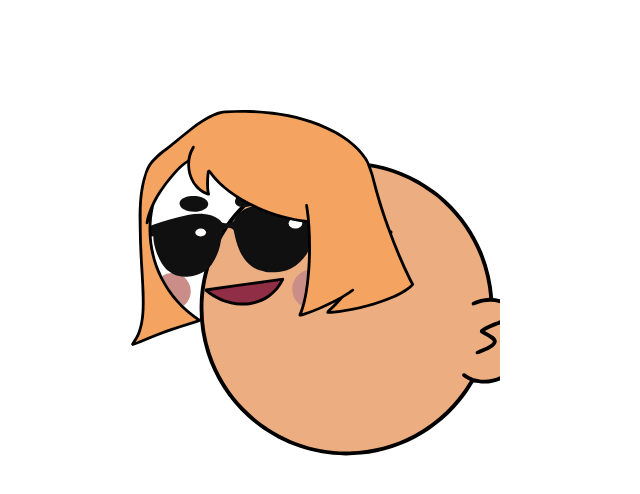
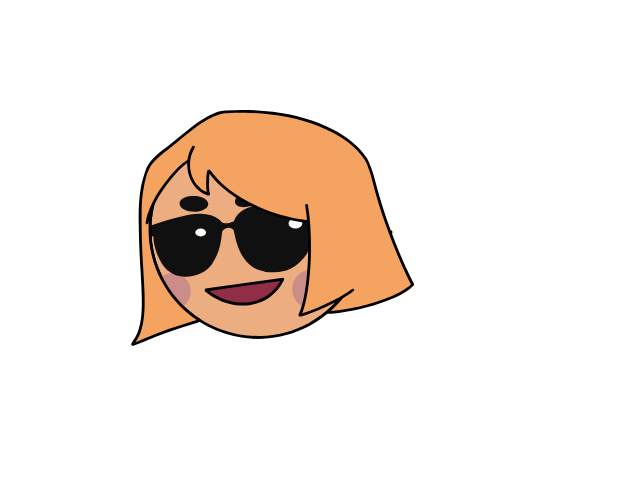
Before and after one commit to YnaOjeda/vue-adventurer, a Vue app: page / in a window 1280 px wide. Shown: the top 494 px of the page, without its empty margins (0-640 px from the left). Built offline with nearby package versions, Linux system fonts and the light colour scheme.

Commit message:
fix: remove unnecessary logic for viewBox of face

```diff
--- a/src/components/FeatureGenerator.vue
+++ b/src/components/FeatureGenerator.vue
@@ -2,7 +2,7 @@
   <svg
     :height="size"
     :width="size"
-    :viewBox="featureKey === FeatureKey.face ? '0 0 762 762' : '0 0 1024 1024'"
+    viewBox="0 0 1024 1024"
     fill="none"
     xmlns="http://www.w3.org/2000/svg"
     v-html="variantHTML"
@@ -11,7 +11,7 @@
 
 <script lang="ts" setup>
 import { computed } from 'vue';
-import { FeatureKey, FeatureProps } from '../constants/features';
+import { FeatureProps } from '../constants/features';
 import { getSVGContent } from '../utils';
 
 const props = defineProps<FeatureProps>();
```
